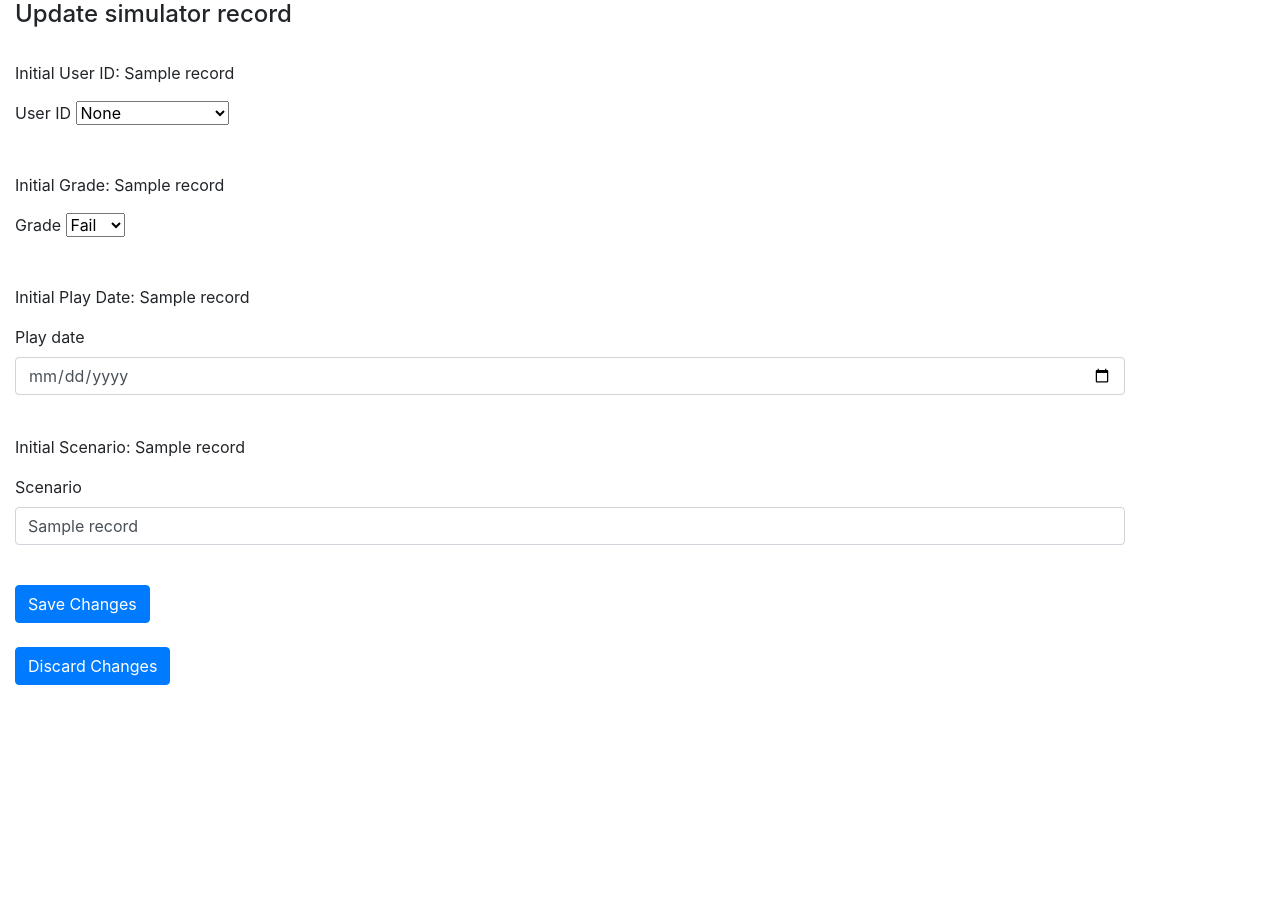
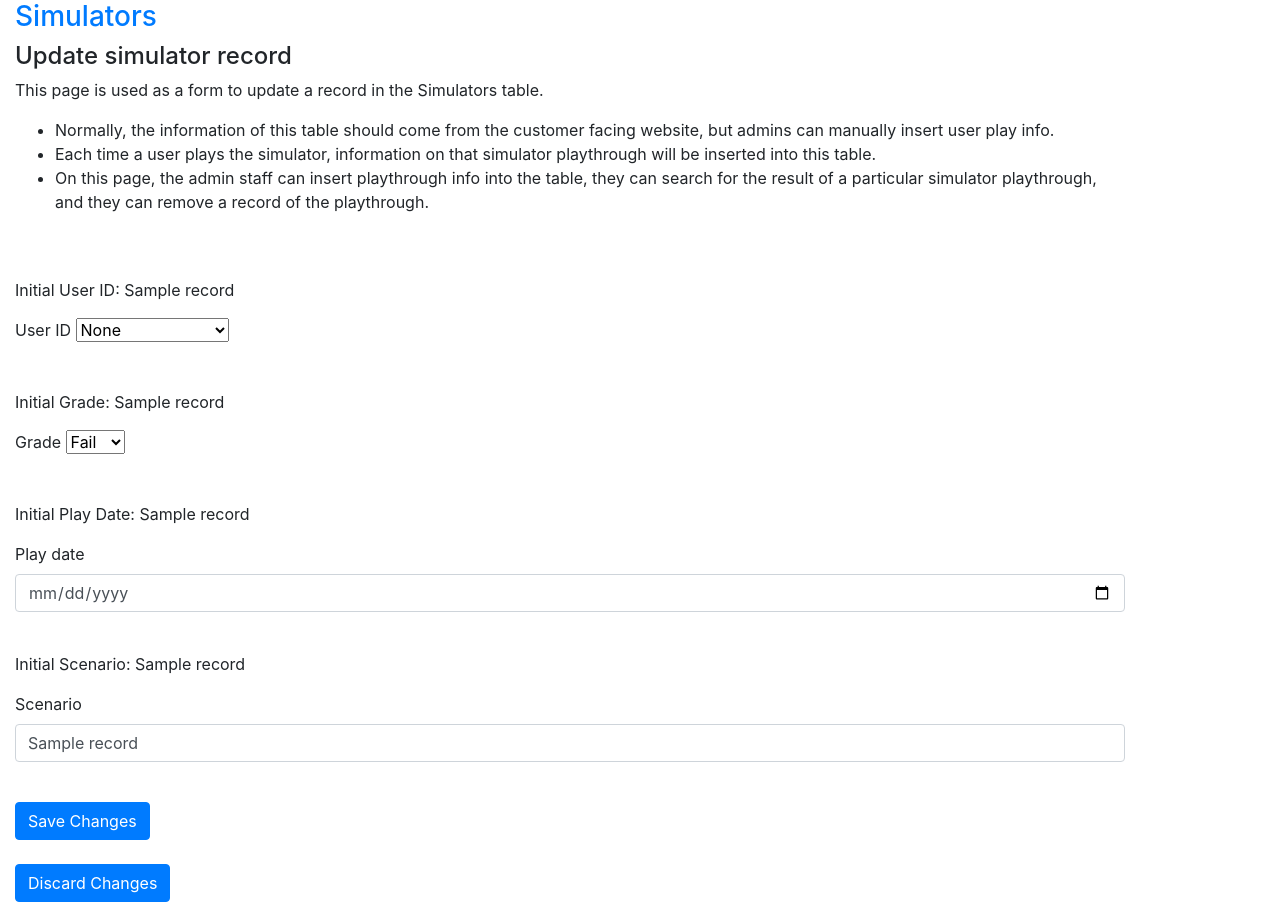
Before and after one commit to nguyeti4/cs340, a Flask app: template templates/simulators_update.html in a window 1280 px wide. Shown: the part 56-958 px from the top of the page. Before the commit the page ends 741 px from the top, so only its background shows below. Run offline with Flask 2, Linux system fonts and the light colour scheme; the template is opened without the code that fills it: most values are stand-ins (such as "Sample title", 1, 10 or a date in 2020); some libraries are stand-ins or nearby versions.

Commit message:
added description of this page

```diff
--- a/templates/simulators_update.html
+++ b/templates/simulators_update.html
@@ -3,9 +3,23 @@
 
 {% block content %}
 
+<div class="container" style="margin-left: 0;">
+  <h3><a href="/simulators">Simulators</a></h3>
+</div>
+
 <div>
 <form class="container" action="/api/simulators/update/{{user_id}}" method="POST" style="margin-left: 0;">
     <h4>Update simulator record</h4>
+    <p>
+      This page is used as a form to update a record in the Simulators table.
+	<ul>
+	  <li>Normally, the information of this table should come from the customer facing website, but admins can manually insert user play info. </li>
+	  <li>Each time a user plays the simulator, information on that simulator playthrough will be inserted into this table.</li>
+     	  <li>On this page, the admin staff can insert playthrough info into the table, they can search for the result of a particular
+	  simulator playthrough, and they can remove a record of the playthrough.</li>
+	</ul>
+    </p>
+<br>
 
 {% with messages = get_flashed_messages() %}
 	{% if messages %}
```
